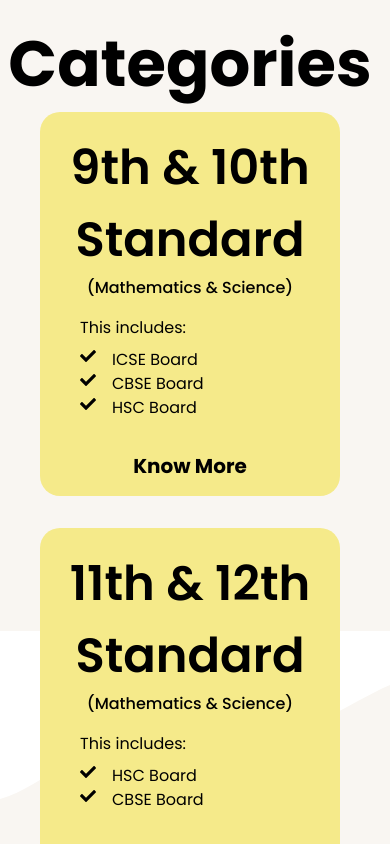
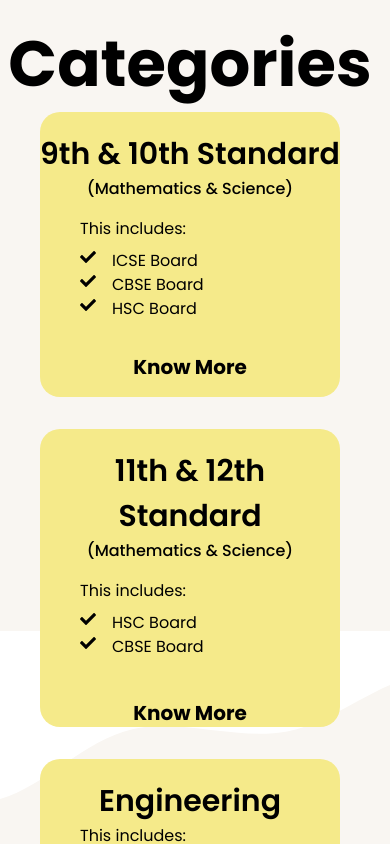
Before and after one commit to karansanghvi/bookmysir-master, a React (Create React App) app: page / in a window 390 px wide. Shown: the part 4800-5644 px from the top of the page. Built offline with nearby package versions, Linux system fonts and the light colour scheme.

Commit message:
decreased the size of course card title

```diff
--- a/src/assets/styles/style.css
+++ b/src/assets/styles/style.css
@@ -196,6 +196,9 @@
     }
     .apptext {
         font-size: 58px;
+    }
+    .coursecard .coursetitle {
+        font-size: 30px;
     }
 }
 
```
